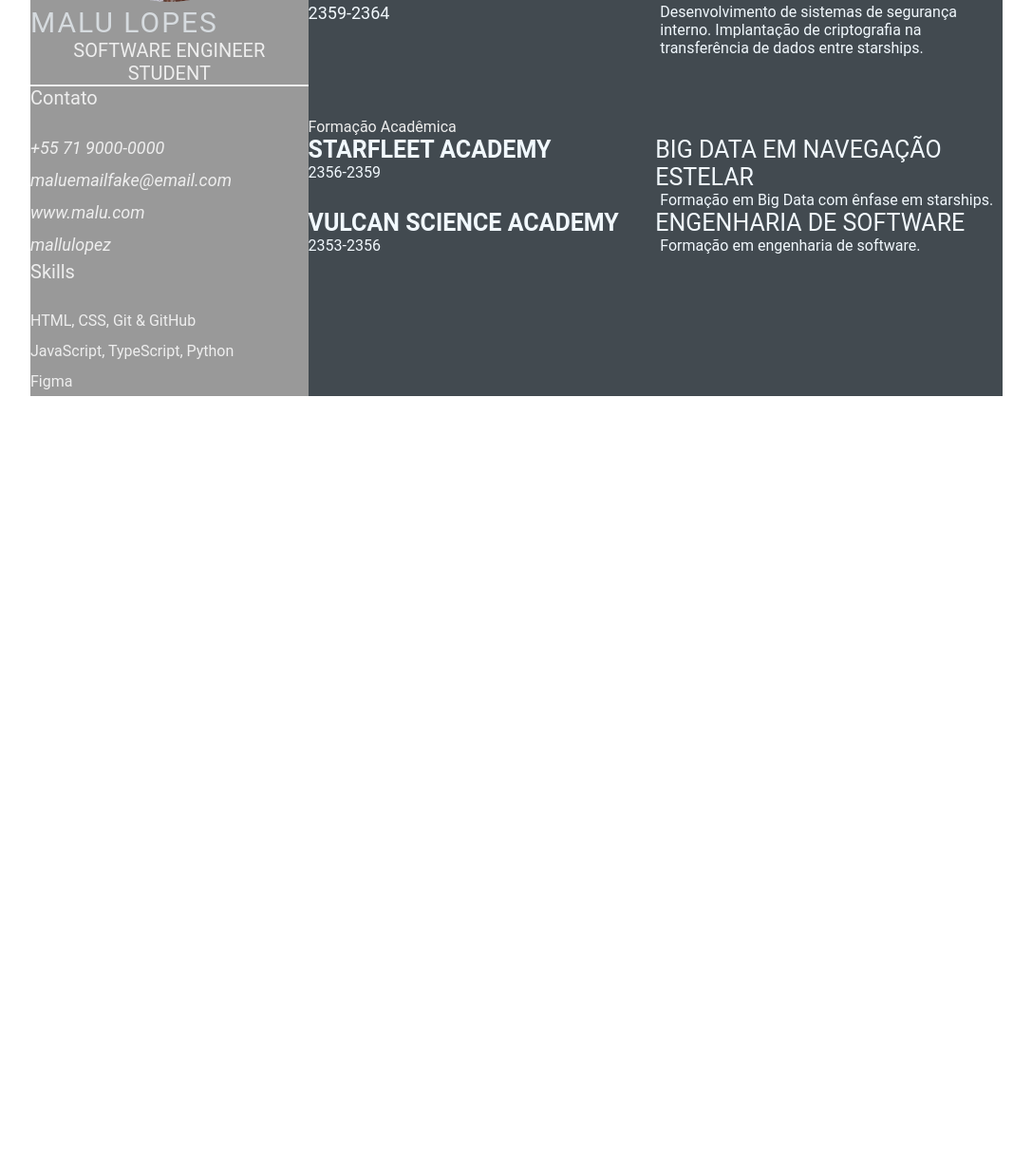
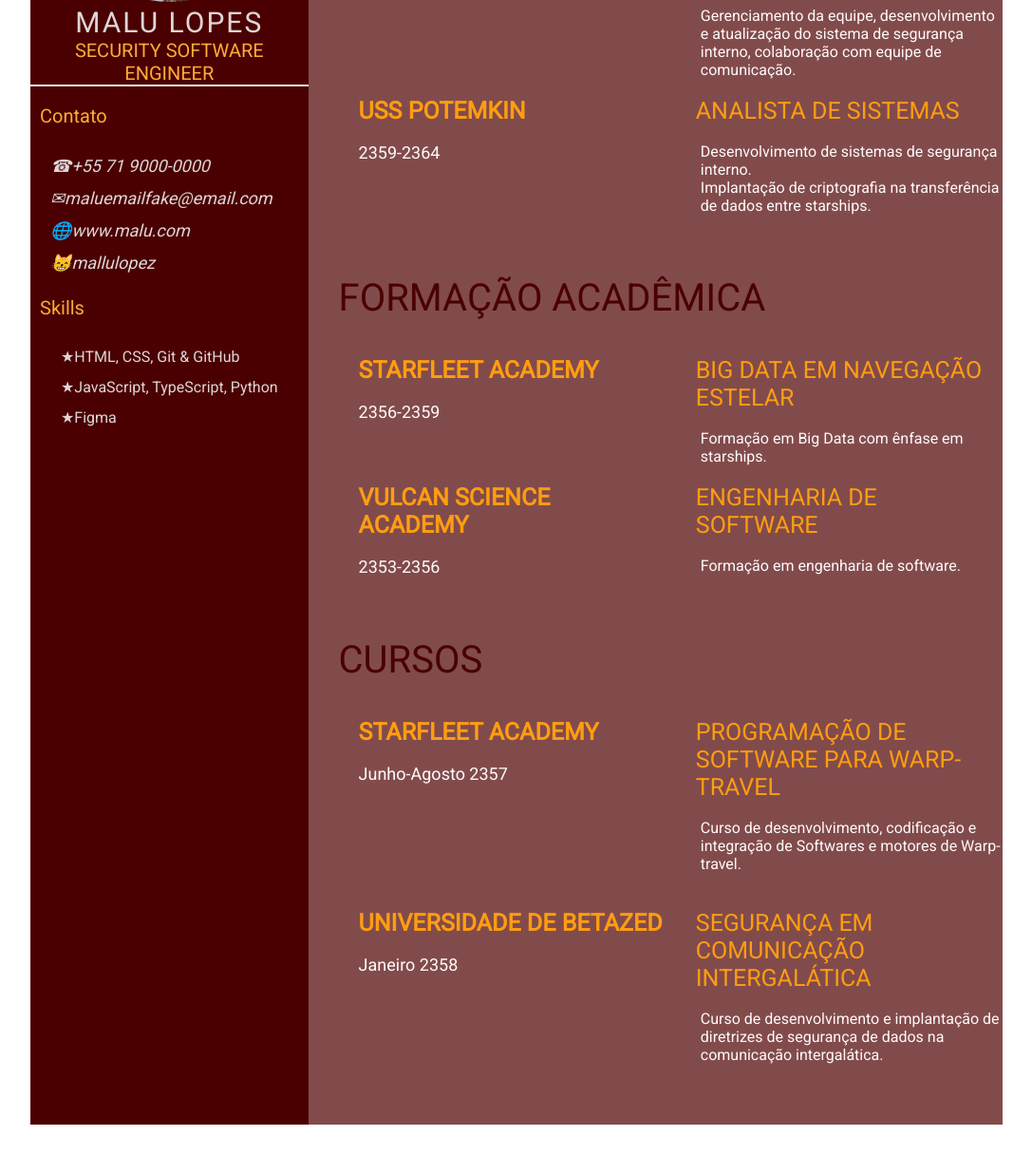
Before and after one commit to MalluLopez/devweekgit-cv-malulopes.github.io, a plain HTML site: page index.html in a window 1280 px wide. Shown: the part 420-1636 px from the top of the page at 95% size, without its empty margins (96-1183 px from the left). Before the commit the page ends 869 px from the top, so only its background shows below. Drawn offline with Linux system fonts and the light colour scheme.

Commit message:
feature: add certificates-awards (#5)

```diff
--- a/index.html
+++ b/index.html
@@ -7,6 +7,9 @@
     <meta name="viewport" content="width=device-width, initial-scale=1.0">
     <title>Malu Lopes CV</title>
     <link rel="stylesheet" href="style.css">
+    <link rel="preconnect" href="https://fonts.googleapis.com">
+<link rel="preconnect" href="https://fonts.gstatic.com" crossorigin>
+<link href="https://fonts.googleapis.com/css2?family=Roboto&display=swap" rel="stylesheet">
 </head>
 
 <body>
@@ -16,29 +19,31 @@
                 <div class="profile">
                     <img class="profile-image" src="img/profile-image.jpg" alt="profile image">
                     <p class="name">Malu Lopes</p>
-                    <p class="profession">Software Engineer Student</p>
+                    <p class="profession">Security Software Engineer</p>
                 </div>
                 <div class="contact-info">
+                    <br>
                     <p class="left-title">Contato</p>
                     <ul>
-                        <li><i class="fa fa-phone">+55 71 9000-0000</i></li>
-                        <li><i class="fa fa-envelope">maluemailfake@email.com</i></li>
-                        <li><i class="fa fa-globe">www.malu.com</i></li>
-                        <li><i class="fa fa-github">mallulopez</i></li>
+                        <li><i class="fa fa-phone">☎+55 71 9000-0000</i></li>
+                        <li><i class="fa fa-envelope">✉maluemailfake@email.com</i></li>
+                        <li><i class="fa fa-globe">🌐www.malu.com</i></li>
+                        <li><i class="fa fa-github">😸mallulopez</i></li>
                     </ul>
+                    <br>
 
                 </div>
                 <div class="skills">
                     <p class="left-title">Skills</p>
                     <ul>
                         <li>
-                            <p>HTML, CSS, Git & GitHub</p>
+                            <p>★HTML, CSS, Git & GitHub</p>
                         </li>
                         <li>
-                            <p>JavaScript, TypeScript, Python</p>
+                            <p>★JavaScript, TypeScript, Python</p>
                         </li>
                         <li>
-                            <p>Figma</p>
+                            <p>★Figma</p>
                         </li>
                     </ul>
 
@@ -49,34 +54,43 @@
             <div class="right-section-contents">
                 <section class="about gap">
                     <div class="right-title">Sobre Mim</div>
+                    <br>
                     <p class="about-me-contents">
-                        Oi oi, eu sou a Malu. <br>
-                        <br> Um pouco mais sobre o que faço
-                        <br> Minhas competências
+                        Engenheira de Software de segurança de proteção de dados. <br>
+                        Especialista em proteção de dados em transmições intergaláticas em starships.
+                        <br>
                     </p>
                 </section>
             </div>
             <section class="experience gap">
                 <div class="right-title">Experiência</div>
+                <br>
+                <br>
                 <div class="experience-contents">
                     <div class="exp-left">
                         <p class="exp-company-name">USS ENTERPRISE</p>
+                        <br>
                         <p class="exp-time-period">2364-Present</p>
                     </div>
                     <div class="exp-right">
                         <p class="exp-position">CHEFE DEPARTAMENTO DE SEGURANÇA E ANÁLISE DE SISTEMAS</p>
+                        <br>
                         <p class="exp-desc">Gerenciamento da equipe, desenvolvimento e atualização
                             do sistema de segurança interno, colaboração com equipe de comunicação.</p>
 
                     </div>
                     <div class="exp-left">
+                        <br>
                         <p class="exp-company-name">USS POTEMKIN</p>
+                        <br>
                         <p class="exp-time-period">2359-2364</p>
                     </div>
                     <div class="exp-right">
+                        <br>
                         <p class="exp-position">ANALISTA DE SISTEMAS</p>
-                        <p class="exp-desc">Desenvolvimento de sistemas de segurança interno.
-                            Implantação de criptografia na transferência de dados entre starships.
+                        <br>
+                        <p class="exp-desc">Desenvolvimento de sistemas de segurança interno.<br>
+                    Implantação de criptografia na transferência de dados entre starships.
                         </p>
 
                     </div>
@@ -86,24 +100,73 @@
             </section>
             <section class="education gap">
                 <div class="right-title">Formação Acadêmica</div>
+                <br>
+                <br>
                 <div class="education-contents">
                     <div class="education-left">
                         <p class="education-school-name">STARFLEET ACADEMY</p>
+                        <br>
                         <p class="education-time-period">2356-2359</p>
+                        <br>
+                        <br>
                     </div>
                     <div class="education-right">
                         <p class="education-subject">BIG DATA EM NAVEGAÇÃO ESTELAR</p>
+                        <br>
                         <P class="education-desc">Formação em Big Data com ênfase em starships.</P>
                     </div>
 
                 <div class="education-left">
+                    <br>
                     <p class="education-school-name">VULCAN SCIENCE ACADEMY</p>
+                    <br>
                     <p class="education-time-period">2353-2356</p>
                 </div>
                 <div class="education-right">
+                    <br>
                     <p class="education-subject">ENGENHARIA DE SOFTWARE</p>
+                    <br>
                     <P class="education-desc">Formação em engenharia de software. </P>
                 </div>
+                </div>
+            </section>
+            <section class="awards gap">
+                <div class="right-title">Cursos</div>
+                <br>
+                <br>
+                <div class="awards-contents">
+                    <div class="awards-left">
+                        <p class="awards-company-name">STARFLEET ACADEMY</p>
+                        <br>
+                        <p class="awards-time-period">Junho-Agosto 2357</p>
+                    </div>
+                    <div class="awards-right">
+                        <p class="awards-name">PROGRAMAÇÃO DE SOFTWARE PARA WARP-TRAVEL</p>
+                        <br>
+                        <p class="awards-desc">
+                            Curso de desenvolvimento, codificação e integração de Softwares
+                            e motores de Warp-travel.
+
+                        </p>
+                    </div>
+                    <div class="awards-left">
+                        <br>
+                        <br>
+                        <p class="awards-company-name">UNIVERSIDADE DE BETAZED</p>
+                        <br>
+                        <p class="awards-time-period">Janeiro 2358</p>
+                    </div>
+                    <div class="awards-right">
+                        <br>
+                        <br>
+                        <p class="awards-name">SEGURANÇA EM COMUNICAÇÃO INTERGALÁTICA</p>
+                        <br>
+                        <p class="awards-desc">
+                            Curso de desenvolvimento e implantação de diretrizes de segurança de dados
+                            na comunicação intergalática.
+
+                        </p>
+                    </div>
                 </div>
             </section>
         </section>
--- a/style.css
+++ b/style.css
@@ -1,3 +1,5 @@
+@import url('https://fonts.googleapis.com/css2?family=Roboto&display=swap');
+
 * {
     margin: 0;
     padding: 0;
@@ -17,13 +19,13 @@
 .left-section {
     grid-column: span 2;
     height: 100%;
-    background-color: #999999;
+    background-color: #4A0000;
 }
 
 .right-section {
     grid-column: span 5;
     height: 100%;
-    background-color: #424a50;
+    background-color: #824B4B;
     border-radius: 0px 60px 0px 0px;
 }
 
@@ -42,14 +44,16 @@
 }
 
 .name {
-    color: #D6DBDF;
+    color: #DFD6D6;
     font-size: 30px;
     letter-spacing: 2px;
     text-transform: uppercase;
+    text-align: center;
+
 }
 
 .profession {
-    color: #eeeeee;
+    color: #FFAC35;
     font-size: 20px;
     text-transform: uppercase;
     text-align: center;
@@ -57,33 +61,37 @@
 
 /* .contact-info { border-bottom: 2px solid #1B2631; } */
 .left-title {
-    color: #eeeeee;
+    color: #FFAC35;
     font-size: 20px;
+    left: 167px;
+    margin-left: 10px;
 }
 
 .contact-info ul {
     padding-top: 1.5rem;
+    margin-left: 21px;
 }
 
 .contact-info ul li,
 .references ul li {
     padding: .4rem 0;
-    color: #eeeeee;
+    color: #DFD6D6;
 }
 
 .contact-info ul li i,
 .references ul li i {
     padding-right: 1rem;
     font-size: 18px;
-    color: #eeeeee;
+    color: #DFD6D6;
 }
 
 .skills ul {
     padding-top: 1.5rem;
+    margin-left: 32px;
 }
 .skills ul li p {
     padding: .4rem 0;
-    color: #eeeeee;
+    color: #DFD6D6;
 }
 
 .right-section-contents {
@@ -91,7 +99,10 @@
 }
 
 .right-title {
-    color: #eeeeee;
+    color: #4A0000;
+    font-size: 40px;
+    text-transform: uppercase;
+    margin-left: 32px;
 }
 
 .gap {
@@ -99,7 +110,8 @@
 }
 .about-me-contents {
     font-size: 18px;
-    color: #eeeeee;
+    color: #FFFAFA;
+    margin-left: 21px;
 }
 
 .experience-contents,
@@ -108,7 +120,9 @@
     display: grid;
     grid-template-columns: repeat(2, 1fr);
     padding-bottom: 2rem;
-    color: #F1F8FD;
+    color: #FFFAFA;
+    margin-left: 21px;
+
 }
 
 .exp-company-name,
@@ -116,18 +130,23 @@
 .awards-company-name {
     font-size: 25px;
     font-weight: bold;
+    color: #FF9D11;
+    margin-left: 32px;
 }
 
 .exp-time-period,
-.educationp-time-period,
+.education-time-period,
 .awards-time-period {
     font-size: 18px;
+    margin-left: 32px;
 }
 
 .exp-position,
 .education-subject,
 .awards-name {
     font-size: 25px;
+    color: #FF9D11;
+    margin-left: 32px;
 }
 
 .exp-desc,
@@ -135,4 +154,5 @@
 .awards-desc {
     font-size: 16px;
     padding-left: 5px;
+    margin-left: 32px;
 }
```
